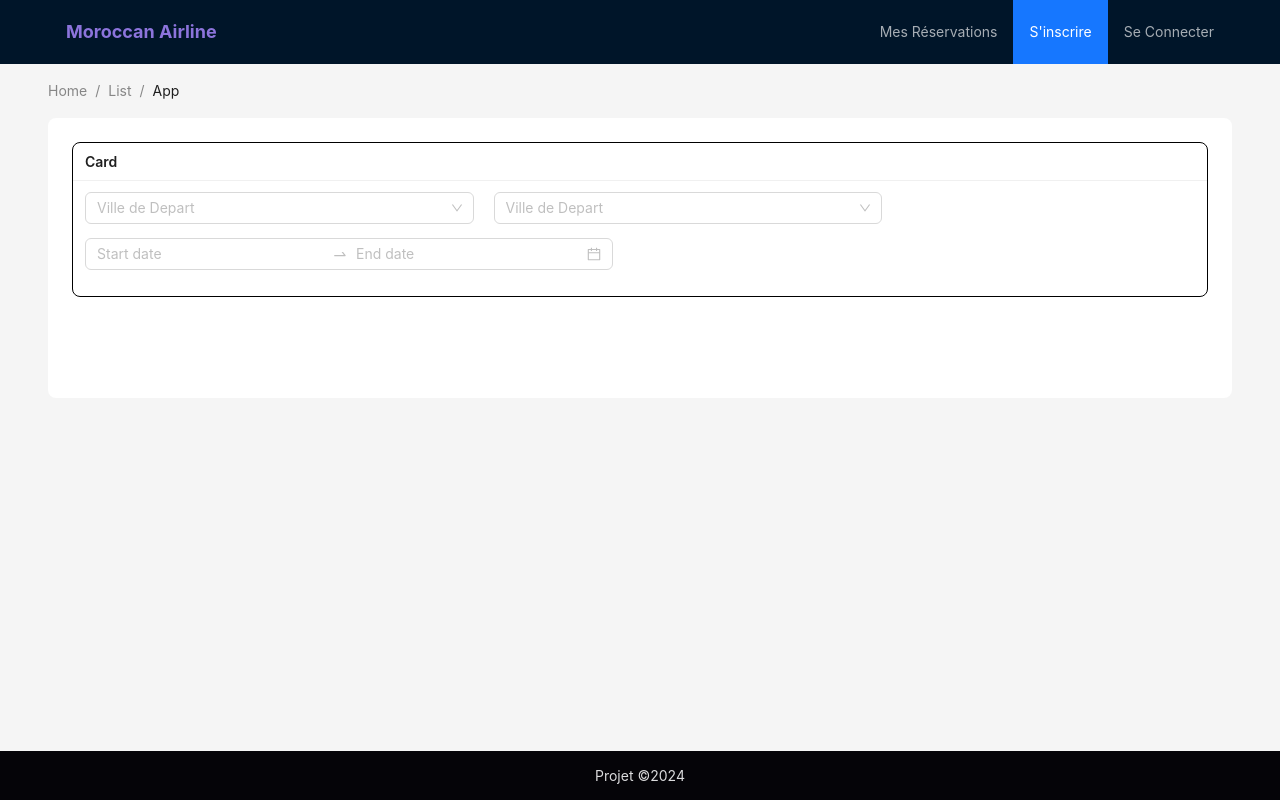
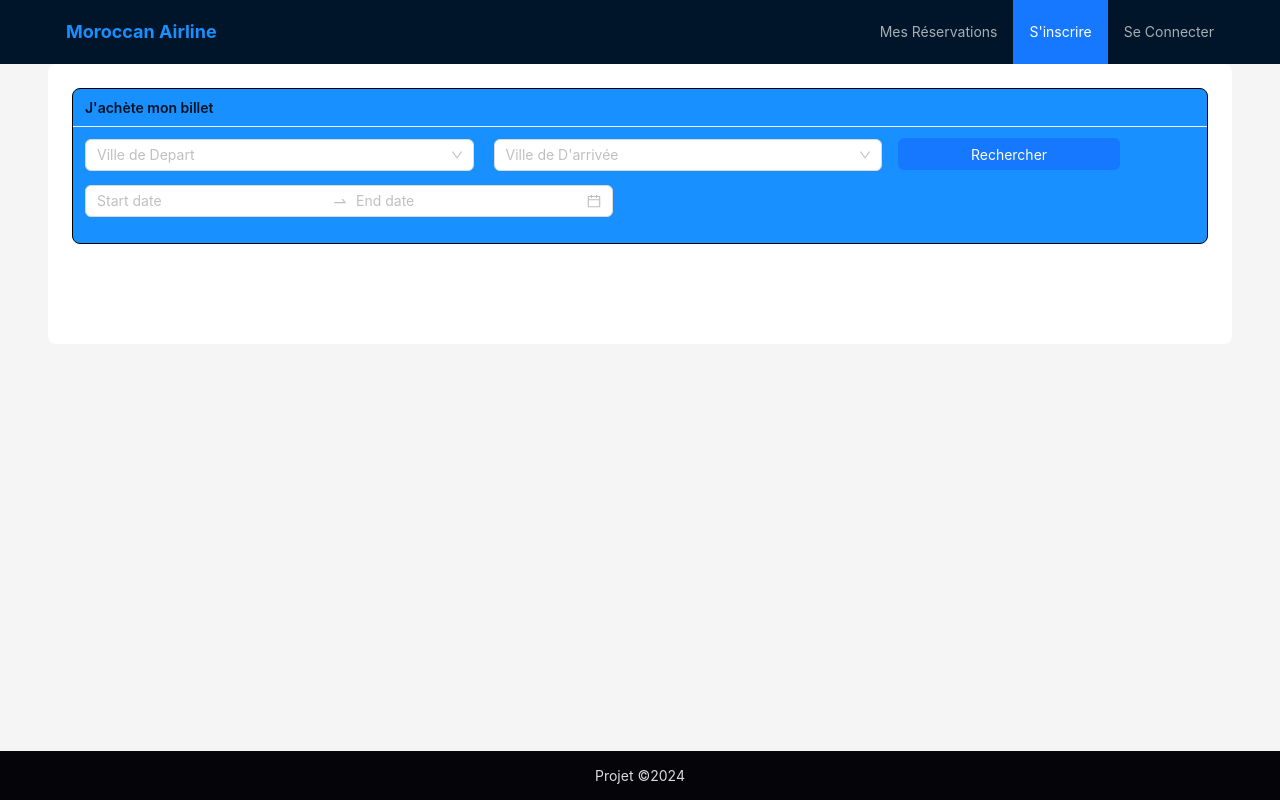
Before and after one commit to iir-projets/projet-dev-2324-g3-iir42324c3g3, a React (Create React App) app in the folder front_user/: page / in a window 1280 px wide. Built offline with nearby package versions, Linux system fonts and the light colour scheme.

Commit message:
interface user
card j achete mon billet

```diff
--- a/front_user/src/App.css
+++ b/front_user/src/App.css
@@ -6,7 +6,7 @@
 }
 
 .logo {
-  color: #8c74dc;
+  color: #1890ff;
   font-size: 18px;
   font-weight: bold;
   padding: 16px;
--- a/front_user/src/App.js
+++ b/front_user/src/App.js
@@ -1,8 +1,10 @@
-import React, { useState } from 'react' ;
-import { Breadcrumb, Layout, Menu, theme, Card, Space,TreeSelect,DatePicker } from 'antd';
+import React, { useState } from 'react';
+import { Breadcrumb, Layout, Menu, theme, Card, Space, TreeSelect, DatePicker, Button } from 'antd';
 import './App.css';
+
 const { RangePicker } = DatePicker;
 const { Header, Content, Footer } = Layout;
+
 const treeData = [
   {
     title: 'Maroc',
@@ -32,8 +34,8 @@
       },
     ],
   },
+];
 
-];
 const items = [
   { key: 1, label: 'Mes Réservations' },
   { key: 2, label: "S'inscrire" },
@@ -50,9 +52,13 @@
     token: { colorBgContainer, borderRadiusLG },
   } = theme.useToken();
 
+  const handleSearch = () => {
+    // Ajoutez ici la logique de recherche
+    console.log('Recherche effectuée');
+  };
+
   return (
-    <Layout style={{minHeight:'100vh'}}>
-
+    <Layout style={{ minHeight: '100vh' }}>
       <Header className="header">
         <div className="logo">Moroccan Airline</div>
         <Menu
@@ -64,11 +70,6 @@
         />
       </Header>
       <Content className="content">
-        <Breadcrumb className="breadcrumb">
-          <Breadcrumb.Item>Home</Breadcrumb.Item>
-          <Breadcrumb.Item>List</Breadcrumb.Item>
-          <Breadcrumb.Item>App</Breadcrumb.Item>
-        </Breadcrumb>
         <div
           className="content-container"
           style={{
@@ -76,38 +77,50 @@
             borderRadius: borderRadiusLG,
           }}
         >
-          <Space
-    direction="vertical"
-    size="middle"
+          <Space direction="vertical" size="middle" style={{ display: 'flex' }}>
+            <Card
               style={{
-      display: 'flex',
+                border: '1px solid',
+                borderColor: '#000000',
+                backgroundColor: '#1890ff',
               }}
+              title="J'achète mon billet"
+              size="small"
+
             >
-    <Card style={{ border: '1px solid', borderColor: '#000000' }} title="Card" size="small">
-
               <TreeSelect
-      style={{width: '35%',marginRight:'10px'}}value={value} dropdownStyle={{maxHeight: 400,overflow: 'auto',}}
+                style={{ width: '35%', marginRight: '10px' }}
+                value={value}
+                dropdownStyle={{ maxHeight: 400, overflow: 'auto' }}
                 treeData={treeData}
                 placeholder="Ville de Depart"
                 treeDefaultExpandAll
                 onChange={onChange}
               />
               <TreeSelect
-      style={{width: '35%', marginLeft:'10px'}}value={value} dropdownStyle={{maxHeight: 400,overflow: 'auto',}}
+                style={{ width: '35%', marginLeft: '10px' }}
+                value={value}
+                dropdownStyle={{ maxHeight: 400, overflow: 'auto' }}
                 treeData={treeData}
-      placeholder="Ville de Depart"
+                placeholder="Ville de D'arrivée"
                 treeDefaultExpandAll
                 onChange={onChange}
               />
-       <p><RangePicker showTime /></p>
+                  {
+                <Button type="primary" onClick={handleSearch}  style={{ width: '20%', marginLeft: '16px' }}>
+                  Rechercher
+                </Button>
+              }
+              <p>
+                <RangePicker showTime />
+              </p>
+
             </Card>
 
           </Space>
         </div>
       </Content>
-      <Footer className="footer">
-       Projet ©{new Date().getFullYear()}
-      </Footer>
+      <Footer className="footer">Projet ©{new Date().getFullYear()}</Footer>
     </Layout>
   );
 };
```
Lines whose indentation alone changed are shown as unchanged.
